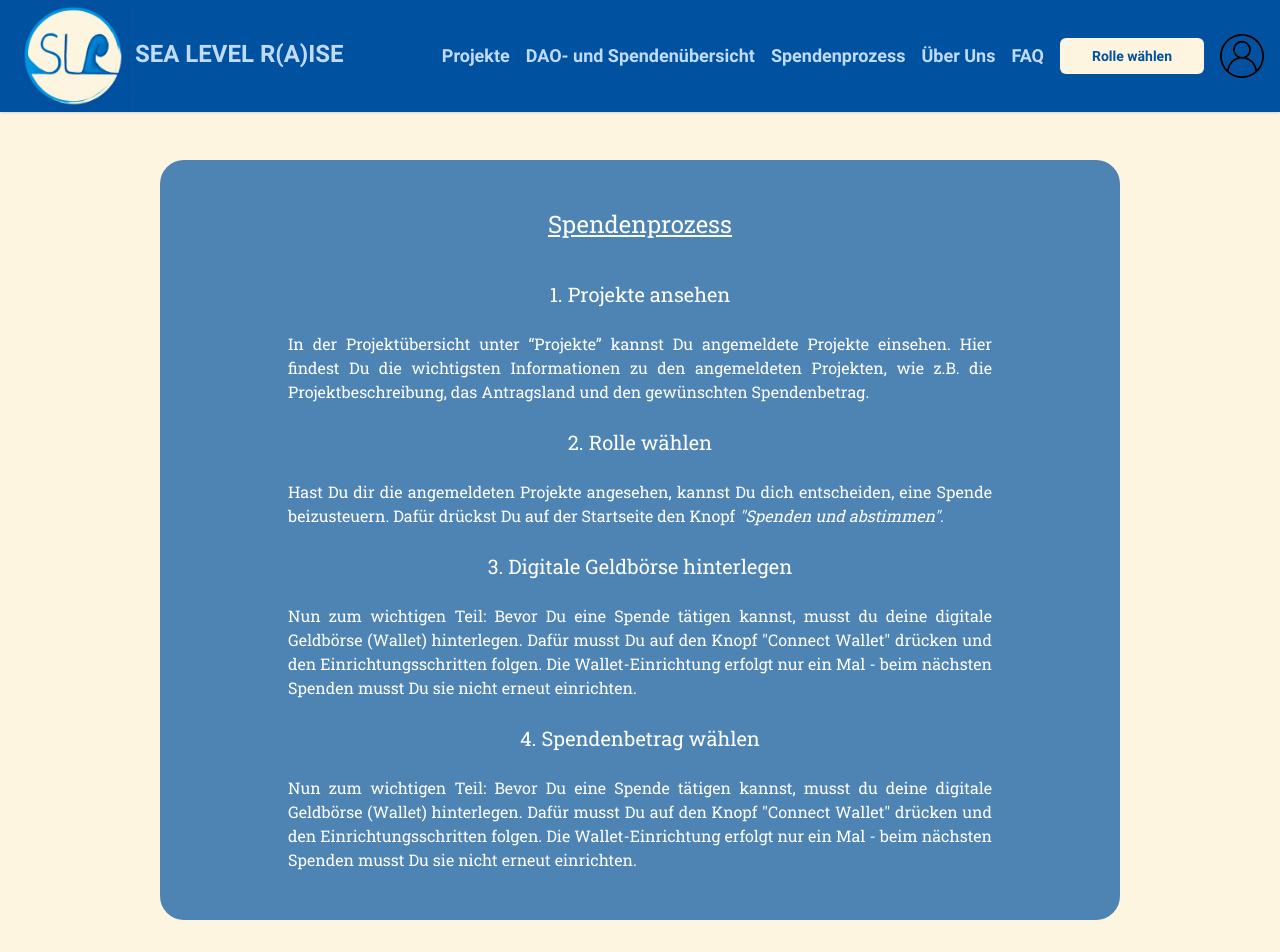
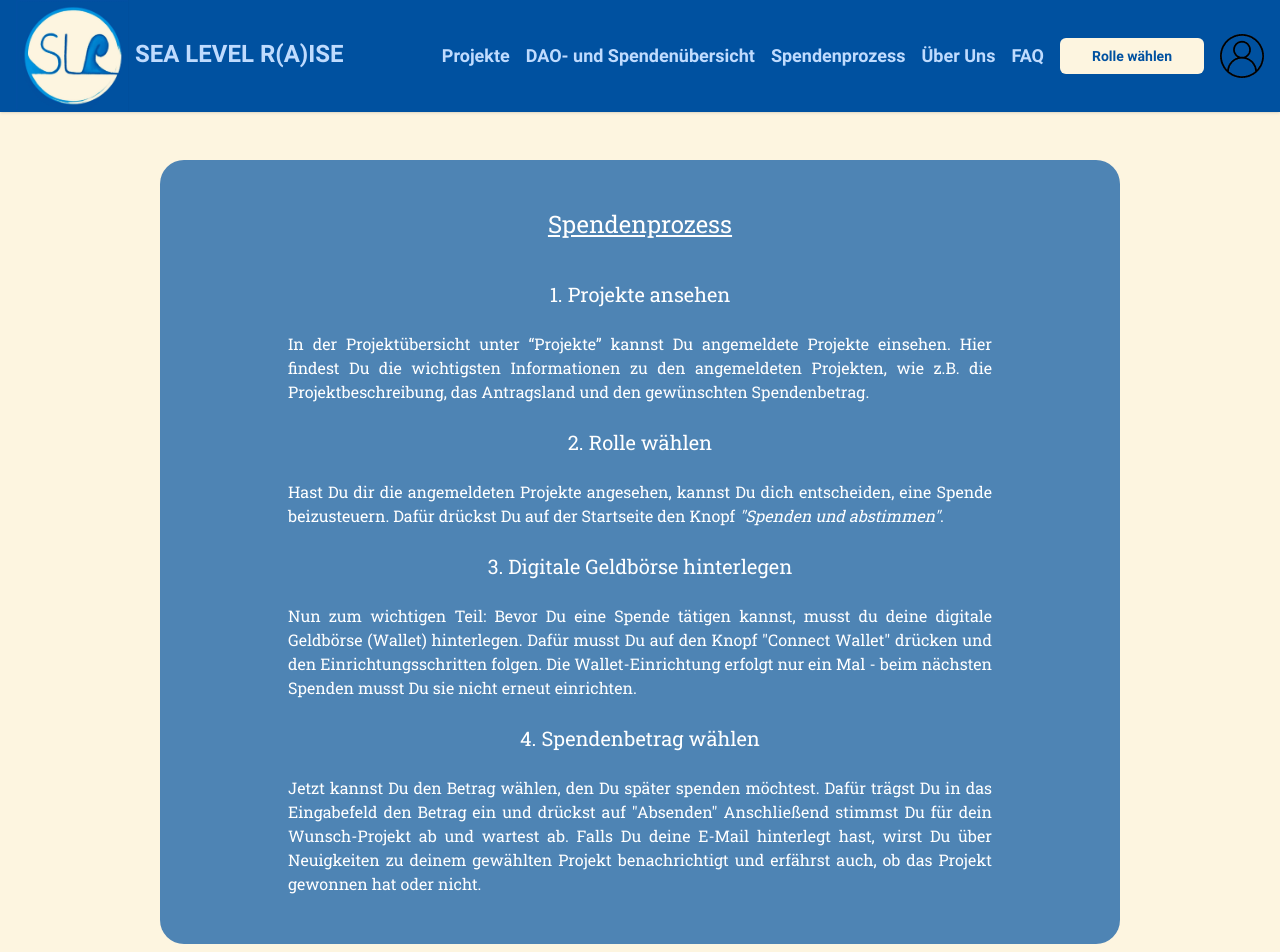
Before and after one commit to Sealevelraise/SLR, a Nuxt app in the folder nuxt/: page /spendenprozess in a window 1280 px wide. Shown: the top 952 px of the page. Built offline with nearby package versions, Linux system fonts and the light colour scheme.

Commit message:
minor changes

```diff
--- a/nuxt/pages/spendenprozess.vue
+++ b/nuxt/pages/spendenprozess.vue
@@ -25,14 +25,12 @@
                 </p>
                 <h3 class="text-center p-6">4. Spendenbetrag wählen</h3>
                 <p class="text-justify">
-                    Nun zum wichtigen Teil: Bevor Du eine Spende tätigen kannst, musst du deine digitale
-                    Geldbörse (Wallet) hinterlegen. Dafür musst Du auf den Knopf "Connect Wallet" drücken und den
-                    Einrichtungsschritten folgen. Die Wallet-Einrichtung erfolgt nur ein Mal - beim nächsten Spenden
-                    musst Du sie nicht erneut einrichten.
+                    Jetzt kannst Du den Betrag wählen, den Du später spenden möchtest. Dafür trägst Du in das Eingabefeld den Betrag ein und drückst auf "Absenden"
+                    Anschließend stimmst Du für dein Wunsch-Projekt ab und wartest ab. Falls Du deine E-Mail hinterlegt hast, wirst Du über Neuigkeiten zu deinem gewählten Projekt
+                    benachrichtigt und erfährst auch, ob das Projekt gewonnen hat oder nicht.
                 </p>
             </div>
         </div>
-
 
         <div class="w-3/4 mx-auto mt-12 bg-slr-blue-box py-12 px-32 rounded-[24px] text-white">
             <h2 class="text-2xl text-center pb-4 underline solid white">Anmeldeprozess</h2>
```
